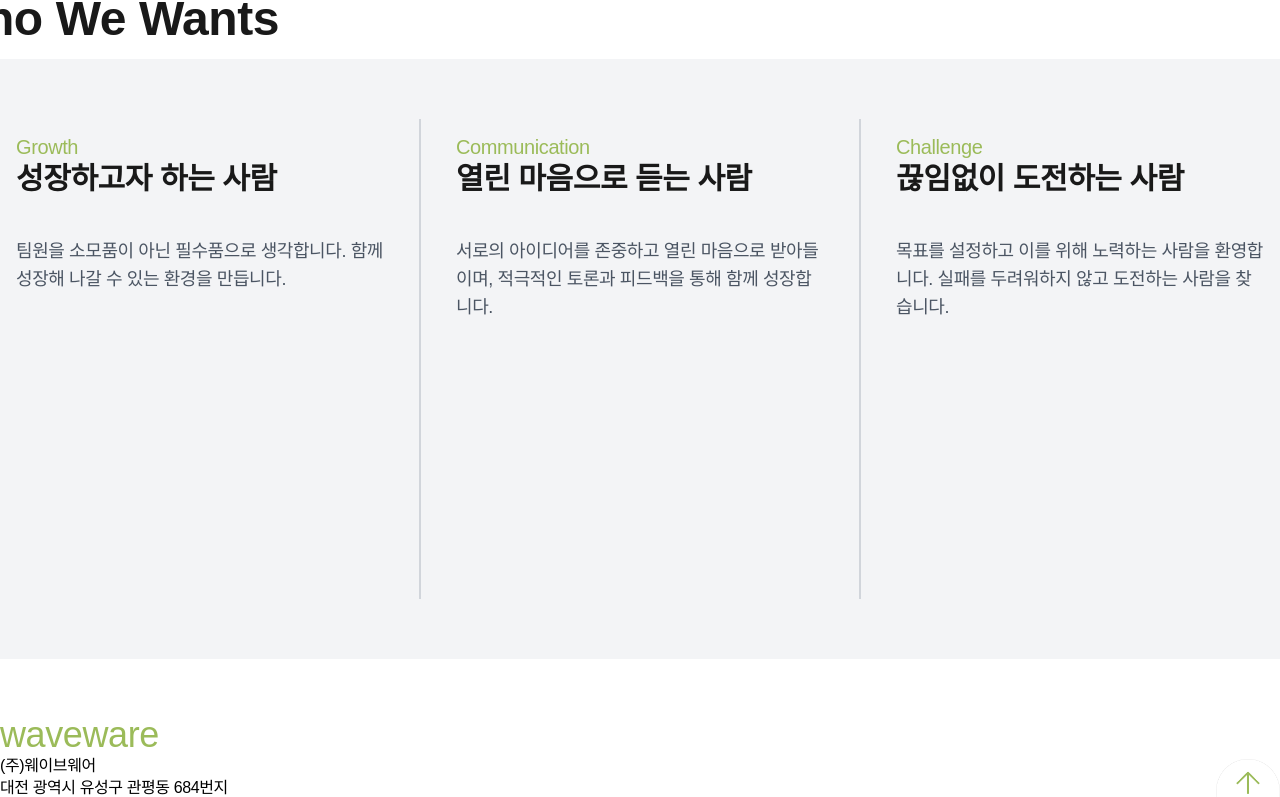
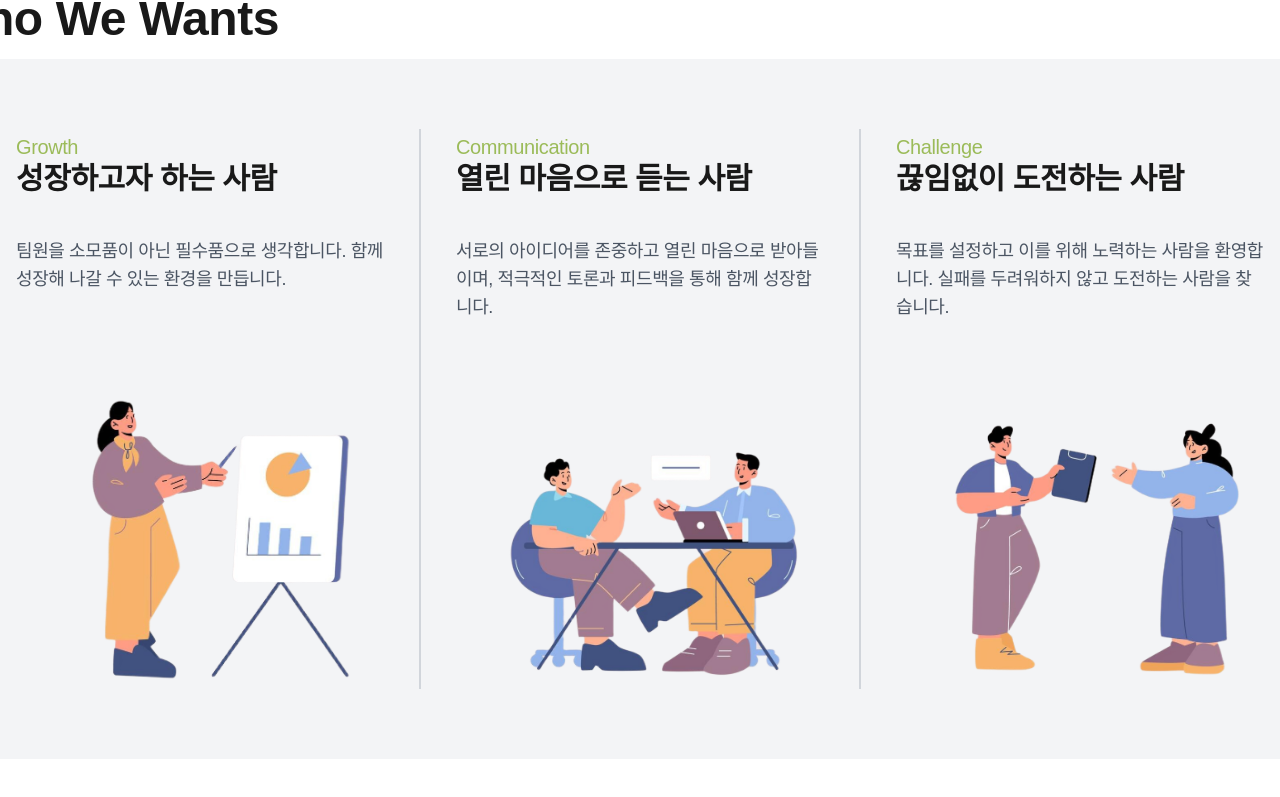
Before and after one commit to YongMinMax/waveware, a Next.js app: page /career in a window 1280 px wide. Shown: the part 1159-1956 px from the top of the page. Built offline with nearby package versions, Linux system fonts and the light colour scheme; a web font is replaced by a local one.

Commit message:
2025.04.02. KYE - mod) page - career
- 지원 역량 부분 수정

```diff
--- a/src/kwon/career/Requirements.js
+++ b/src/kwon/career/Requirements.js
@@ -2,10 +2,13 @@ import React from "react";
 
 export default function Requirements({requirements }) {
     return(
-        <div className="w-[400px] h-[500px] flex flex-col mt-12 px-4">
+        <div className="w-[400px] h-[600px] flex flex-col mt-12 px-4">
             <p className="text-primary text-xl">{requirements.eng}</p>
             <p className="text-3xl font-semibold pb-10">{requirements.kor}</p>
             <p className="text-gray-600 text-lg">{requirements.description}</p>
+            <div className="w-full h-full flex items-end justify-end mb-10">
+                <img src={requirements.img} alt="requirement" className="w-[330px]"/>
+            </div>
         </div>
     )
 }
--- a/src/pages/career.js
+++ b/src/pages/career.js
@@ -42,18 +42,21 @@ export default function Career() {
         kor: "성장하고자 하는 사람",
         description:
         "팀원을 소모품이 아닌 필수품으로 생각합니다. 함께 성장해 나갈 수 있는 환경을 만듭니다.",
+        img: "/img/1_color.png",
         },
     2: {
         eng: "Communication",
         kor: "열린 마음으로 듣는 사람",
         description:
         "서로의 아이디어를 존중하고 열린 마음으로 받아들이며, 적극적인 토론과 피드백을 통해 함께 성장합니다.",
+        img: "/img/4_color.png",
         },
     3: {
         eng: "Challenge",
         kor: "끊임없이 도전하는 사람",
         description:
         "목표를 설정하고 이를 위해 노력하는 사람을 환영합니다. 실패를 두려워하지 않고 도전하는 사람을 찾습니다.",
+        img: "/img/3_color.png",
     }
 }
 
@@ -91,7 +94,7 @@ export default function Career() {
             </div>
 
             <span className="w-[1400px] pb-4 text-5xl font-bold text-left">Who We Wants</span>
-            <section className="w-full h-[600px] bg-gray-100 flex justify-center">
+            <section className="w-full h-[700px] bg-gray-100 flex justify-center">
                 <div className="w-[1400px] h-full flex justify-between items-center">
                     <Requirements requirements={requirements[1]}/>
                     <div className="w-[1.5px] h-[80%] bg-gray-300"></div>
```
